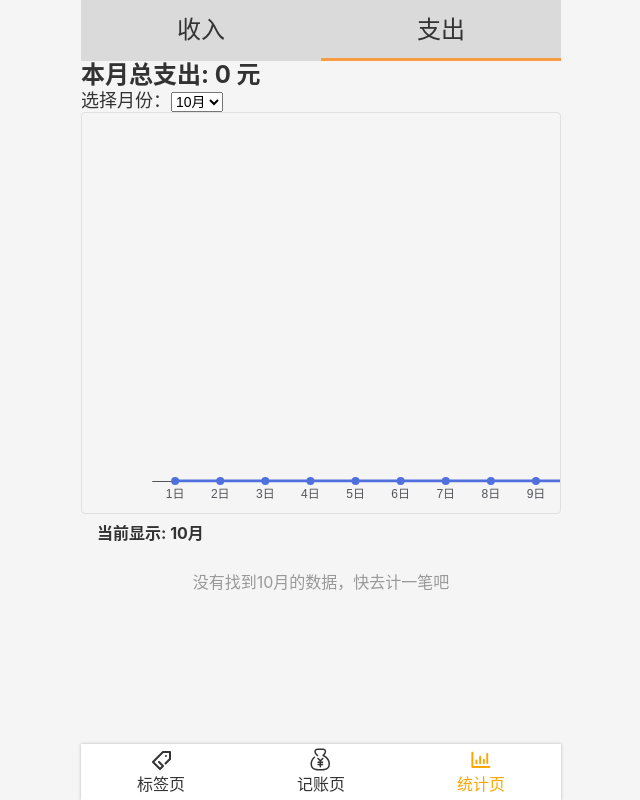
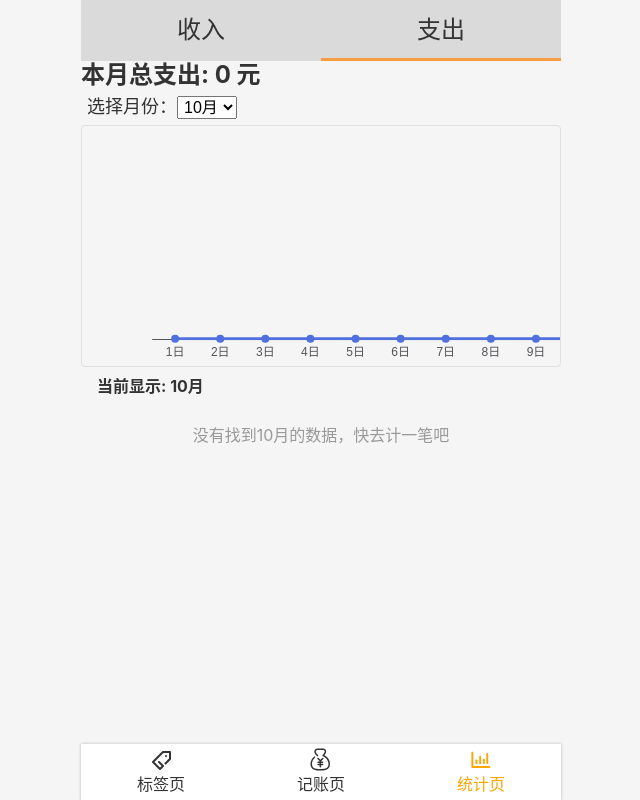
Before and after one commit to hututu193/SpendWise, a React app: page /#/statistics in a window 1280 px wide. Shown: the whole page, without its empty margins (319-959 px from the left). Built offline with nearby package versions, Linux system fonts and the light colour scheme.

Commit message:
修改图表高度

```diff
--- a/src/App.tsx
+++ b/src/App.tsx
@@ -27,7 +27,7 @@ const App = () => {
         <Routes>
           <Route path="/" element={<Navigate to="/tags" replace />} />
           <Route path="/tags" element={<Tags />} />
-          <Route path='/tag/:id' element={<Tag />}></Route>
+          <Route path='/tag/:id' element={<Tag />} />
           <Route path="/money" element={<Money />} />
           <Route path="/statistics" element={<Statistics />} />
           <Route path="*" element={<NoMatch />} />
--- a/src/components/ChartPage/index.tsx
+++ b/src/components/ChartPage/index.tsx
@@ -6,8 +6,10 @@ import styled from 'styled-components';
 
 const MonthChooseWrapper = styled.div`
     font-size: 18px;
+    padding: 6px ;
     >select{
-        font-size: 14px;
+        font-size: 16px;
+        padding: 1px 2px;
     }
 `
 
@@ -23,8 +25,14 @@ type TotalCost = { month: string, total: number }[]
 export function ChartPage({ category, onChange }: Props) {
 
     // console.log('加还是减少' + category);
-    //选择月份，默认十月
-    const [selectedMonth, setSelectedMonth] = useState('10');
+
+    const getCurrentMonth = () => {
+        const currentMonth = new Date().getMonth() + 1; // 月份从0开始，所以+1
+        return currentMonth.toString();
+    };
+
+    // 选择月份，默认设置为当前月份
+    const [selectedMonth, setSelectedMonth] = useState(getCurrentMonth());
     // 处理月份变化
     const handleMonthChange = (month: string) => {
         setSelectedMonth(month);
@@ -202,7 +210,7 @@ export function ChartPage({ category, onChange }: Props) {
                 } 元
             </h2>
             <MonthChooseWrapper className="mb-4">
-                <label className="mr-2">选择月份：</label>
+                <label className="mr-2" >选择月份：</label>
                 <select
                     value={selectedMonth}
                     onChange={(e) => handleMonthChange(e.target.value)}
@@ -226,11 +234,12 @@ export function ChartPage({ category, onChange }: Props) {
                     ref={chartRef}
                     style={{
                         width: '320%',
-                        height: '400px',
-                        minWidth: '100%' // 确保最小宽度为100%
+                        height: '30vh',
+                        minWidth: '100%', // 确保最小宽度为100%
+                        minHeight: '200px' // 设置最小高度
                     }}
                 />
             </div>
-        </div>
+        </div >
     );
 }
--- a/src/hooks/useTags.tsx
+++ b/src/hooks/useTags.tsx
@@ -43,7 +43,7 @@ const useTags = () => { // 封装一个自定义 Hook
     };
 
     const addTag = () => {
-        console.log('hi');
+        // console.log('hi');
         const tagName = window.prompt('新标签的名称为');
         if (tagName !== null && tagName !== '') {
             setTags([...tags, { id: createId(), name: tagName }]);
--- a/src/views/Money/TagsSection.tsx
+++ b/src/views/Money/TagsSection.tsx
@@ -1,6 +1,7 @@
 import styled from 'styled-components';
 import React from 'react';
 import { useTags } from 'hooks/useTags';
+
 
 const Wrapper = styled.section`
 
@@ -54,6 +55,8 @@ const TagsSection: React.FC<Props> = (props) => {
         }
     };
     const getClass = (tagId: number) => selectedTagIds.indexOf(tagId) >= 0 ? 'selected' : '';
+
+
     return (
         <Wrapper>
             <ol>
--- a/src/views/Statistics.tsx
+++ b/src/views/Statistics.tsx
@@ -39,7 +39,11 @@ function Statistics() {
   const [category, setCategory] = useState<'-' | '+'>('-');
   const { records } = useRecords();
   const { getName } = useTags();
-  const [selectedMonth, setSelectedMonth] = useState<string>('10'); // 默认10月，与ChartPage一致
+  const getCurrentMonth = () => {
+    const currentMonth = new Date().getMonth() + 1; // 月份从0开始，所以+1
+    return currentMonth.toString();
+  };
+  const [selectedMonth, setSelectedMonth] = useState<string>(getCurrentMonth); // 默认10月，与ChartPage一致
 
 
 
--- a/src/views/Tag.tsx
+++ b/src/views/Tag.tsx
@@ -30,9 +30,6 @@ const InputWrapper = styled.div`
     margin-top: 8px;
 `
 
-// type Params = {
-// id: string
-// }
 
 const Tag: React.FC = () => {
     const { findTag, updateTag, deleteTag } = useTags()
```
